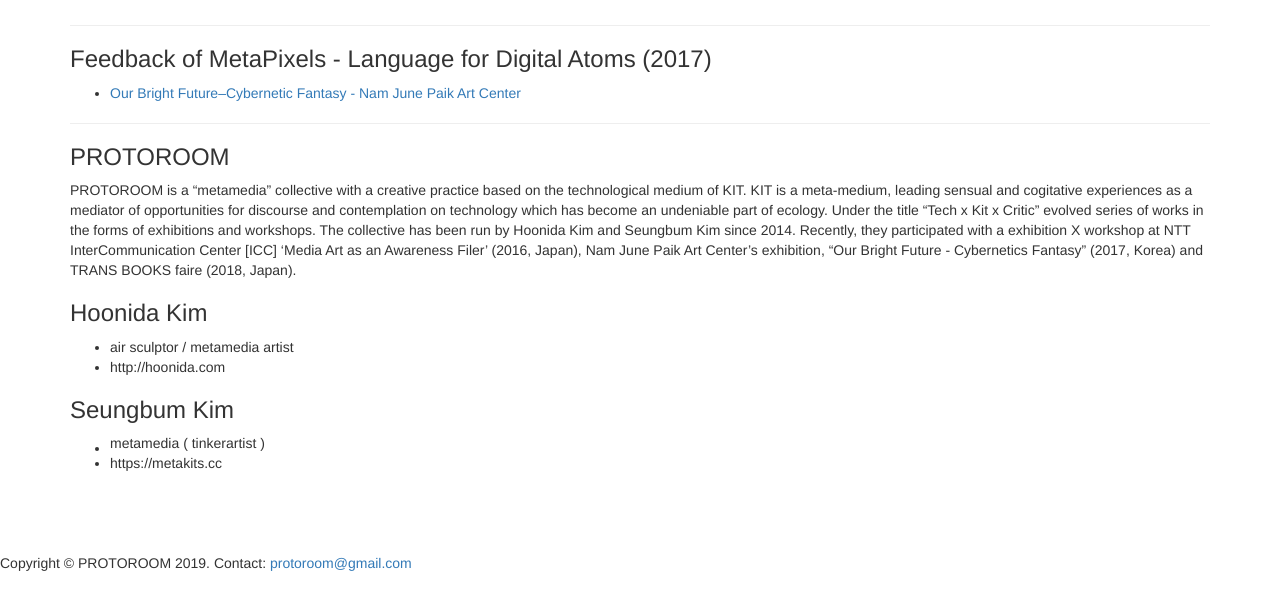
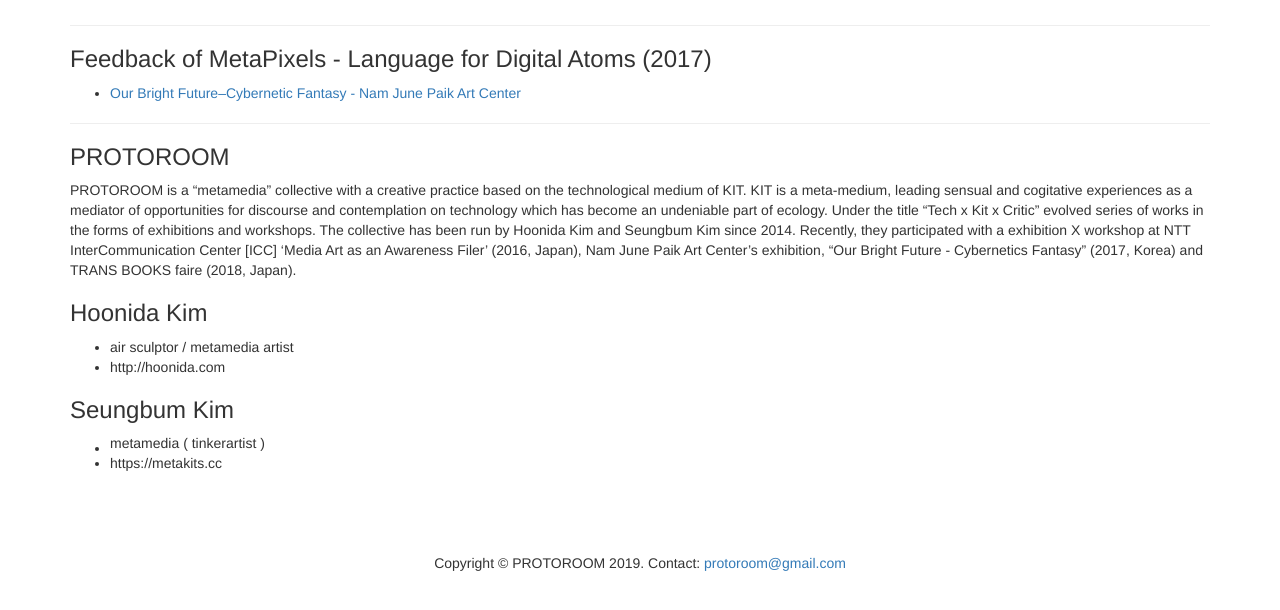
Before and after one commit to PROTOROOM/PROTOROOM, a Jekyll site: the page built from metamedia_series/index.html, in a window 1280 px wide and 1188 px high. Shown: the part 555-1165 px from the top of the window. Built offline with Jekyll 4.4.1, drawn with Linux system fonts in a browser that asks for light colours.

Commit message:
Update footer.html

```diff
--- a/_includes/footer.html
+++ b/_includes/footer.html
@@ -1,7 +1,7 @@
 <footer>
   <div class='row'>
     <div class='col-lg-12'>
-        <p>Copyright &copy; {{ site.sitename }} {{ site.time | date: '%Y' }}.
+        <p align="center">Copyright &copy; {{ site.sitename }} {{ site.time | date: '%Y' }}.
         Contact: <a href="mailto:protoroom@gmail.com?subject=Hello, PROTOROOM">protoroom@gmail.com</a></p>
     </div>
   </div>
```
